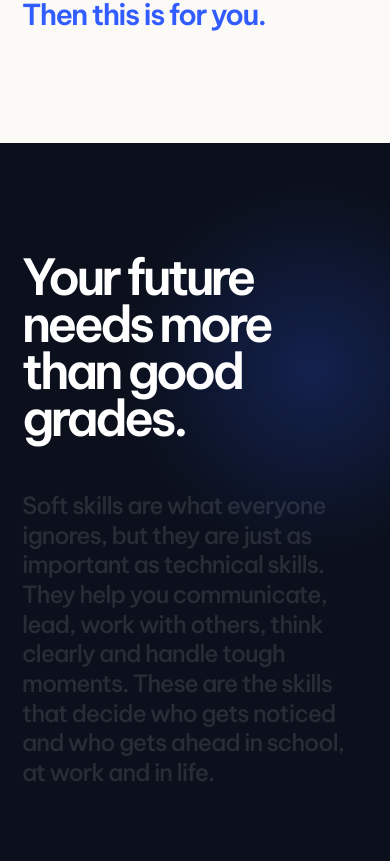
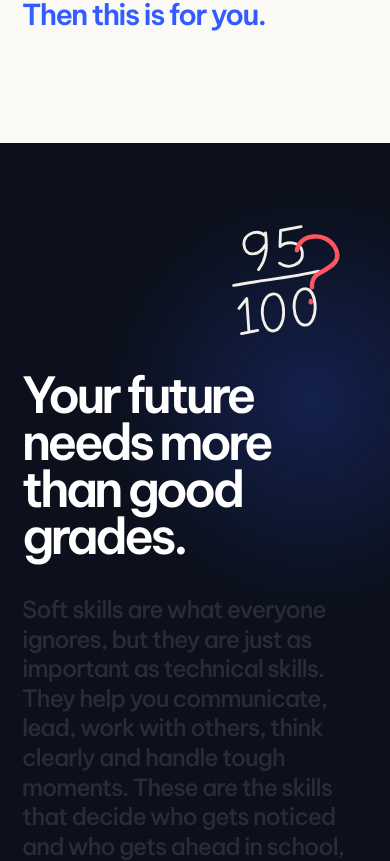
Before and after one commit to chiazaokoli/kfsd-website, a Next.js app: page / in a window 390 px wide. Shown: the part 2293-3154 px from the top of the page. Built offline with nearby package versions, Linux system fonts and the light colour scheme.

Commit message:
Add handwritten grade animation to soft skills story

```diff
--- a/app/globals.css
+++ b/app/globals.css
@@ -121,7 +121,10 @@ img { display: block; }
 .hook-visual figcaption svg { flex-shrink: 0; color: var(--lime); }
 
 .matter-section { position: relative; padding: clamp(130px, 15vw, 230px) max(5vw, 28px); overflow: hidden; color: var(--white); background: radial-gradient(circle at 80% 30%, rgba(49,92,255,.22), transparent 30%), var(--ink); }
-.matter-section h2 { max-width: 1050px; margin: 0 0 50px; font-size: clamp(3rem, 6.5vw, 7rem); font-weight: 520; letter-spacing: -.075em; line-height: .95; }
+.matter-heading { display: grid; grid-template-columns: minmax(0, 1fr) clamp(180px, 21vw, 280px); align-items: center; gap: 32px; margin-bottom: 50px; }
+.matter-section h2 { max-width: 1050px; margin: 0; font-size: clamp(3rem, 6.5vw, 7rem); font-weight: 520; letter-spacing: -.075em; line-height: .95; }
+.grade-sketch { display: block; width: 100%; height: auto; overflow: visible; color: var(--cream); transform: rotate(-7deg); }
+.grade-stroke { stroke-dasharray: 1; stroke-dashoffset: 1; }
 .reveal-statement { position: relative; z-index: 2; max-width: 1190px; margin: 0; color: var(--cream); font-size: clamp(1.65rem, 3.1vw, 3.7rem); font-weight: 430; letter-spacing: -.045em; line-height: 1.25; }
 .reveal-word { opacity: .12; }
 
@@ -319,6 +322,9 @@ img { display: block; }
   .hook-section { grid-template-columns: 1fr; padding: 110px 22px; }
   .hook-visual { height: 125vw; max-height: 690px; order: -1; }
   .matter-section, .skills-section, .learning-section, .schedule-section, .proof-section, .registration-section, .faq-section-new { padding: 110px 22px; }
+  .matter-section { padding-top: 64px; }
+  .matter-heading { display: flex; flex-direction: column; align-items: stretch; gap: 18px; margin-bottom: 36px; }
+  .grade-sketch { order: -1; align-self: flex-end; width: clamp(145px, 39vw, 190px); margin-right: 8px; }
   .section-heading { display: block; }
   .section-heading .section-kicker { margin-bottom: 22px; }
   .skills-grid { display: grid; grid-template-columns: 1fr; grid-template-rows: none; }
@@ -381,4 +387,5 @@ img { display: block; }
   .reveal-word { opacity: 1; }
   .motion-image, .chapter-reveal { opacity: 1; transform: none; }
   .hero-letter { animation: none !important; color: var(--white); -webkit-text-fill-color: var(--white); }
+  .grade-stroke { stroke-dashoffset: 0; }
 }
--- a/app/page.tsx
+++ b/app/page.tsx
@@ -131,9 +131,11 @@ export default function Home() {
     const revealWords = gsap.utils.toArray<HTMLElement>(".reveal-word");
     const revealItems = gsap.utils.toArray<HTMLElement>(".chapter-reveal");
     const motionImages = gsap.utils.toArray<HTMLElement>(".motion-image");
+    const gradeStrokes = gsap.utils.toArray<SVGPathElement>(".grade-stroke");
 
     if (reducedMotion) {
       gsap.set([...revealWords, ...revealItems, ...motionImages], { opacity: 1, scale: 1, y: 0 });
+      gsap.set(gradeStrokes, { strokeDashoffset: 0 });
       return;
     }
 
@@ -141,6 +143,11 @@ export default function Home() {
     gsap.fromTo(revealWords, { opacity: 0.12 }, { opacity: 1, stagger: 0.045, ease: "none", scrollTrigger: { trigger: ".reveal-statement", start: "top 78%", end: "bottom 40%", scrub: 0.55 } });
     revealItems.forEach((item) => gsap.from(item, { opacity: 0, y: 48, duration: 0.9, ease: "power3.out", scrollTrigger: { trigger: item, start: "top 88%" } }));
     motionImages.forEach((image) => gsap.fromTo(image, { scale: 0.88, opacity: 0.55 }, { scale: 1, opacity: 1, ease: "none", scrollTrigger: { trigger: image, start: "top 92%", end: "center 50%", scrub: 0.6 } }));
+
+    gsap.timeline({ scrollTrigger: { trigger: ".grade-sketch", start: "top 78%", once: true } })
+      .to(".grade-score", { strokeDashoffset: 0, duration: 0.38, stagger: 0.32, ease: "power1.inOut" })
+      .to(".grade-question", { strokeDashoffset: 0, duration: 0.6, ease: "power2.out" }, "+=0.18")
+      .to(".grade-question-dot", { strokeDashoffset: 0, duration: 0.12 });
 
     const matchMedia = gsap.matchMedia();
     matchMedia.add("(min-width: 901px)", () => {
@@ -213,7 +220,23 @@ export default function Home() {
         </section>
 
         <section className="matter-section">
-          <h2>Your future needs more than good grades.</h2>
+          <div className="matter-heading">
+            <h2>Your future needs more than good grades.</h2>
+            <svg className="grade-sketch" viewBox="0 0 240 230" role="img" aria-label="95 out of 100, questioned: are good grades enough?">
+              <g fill="none" stroke="currentColor" strokeWidth="4.5" strokeLinecap="round" strokeLinejoin="round">
+                <path className="grade-stroke grade-score" pathLength="1" d="M99 42 C87 29 65 36 64 52 C63 72 85 74 98 56 M100 38 C100 58 98 78 82 94" />
+                <path className="grade-stroke grade-score" pathLength="1" d="M157 35 L124 37 L120 62 C133 54 154 58 154 75 C154 94 130 101 116 88" />
+                <path className="grade-stroke grade-score" pathLength="1" d="M40 114 C82 111 129 113 176 108" />
+                <path className="grade-stroke grade-score" pathLength="1" d="M44 151 L58 137 L55 190 M43 191 L69 189" />
+                <path className="grade-stroke grade-score" pathLength="1" d="M99 135 C75 136 73 190 93 193 C115 195 122 137 101 135 L99 135" />
+                <path className="grade-stroke grade-score" pathLength="1" d="M149 133 C126 135 124 187 144 190 C166 192 172 135 151 133 L149 133" />
+              </g>
+              <g fill="none" stroke="#ff555f" strokeWidth="7" strokeLinecap="round" strokeLinejoin="round" transform="rotate(12 165 115)">
+                <path className="grade-stroke grade-question" pathLength="1" d="M137 76 C140 48 180 44 195 64 C214 89 187 100 173 111 C165 117 165 125 166 132" />
+                <path className="grade-stroke grade-question-dot" pathLength="1" d="M166 154 L166 156" />
+              </g>
+            </svg>
+          </div>
           <p className="reveal-statement">{"Soft skills are what everyone ignores, but they are just as important as technical skills. They help you communicate, lead, work with others, think clearly and handle tough moments. These are the skills that decide who gets noticed and who gets ahead in school, at work and in life.".split(" ").map((word, index) => <span className="reveal-word" key={`${word}-${index}`}>{word}{" "}</span>)}</p>
         </section>
 
```
